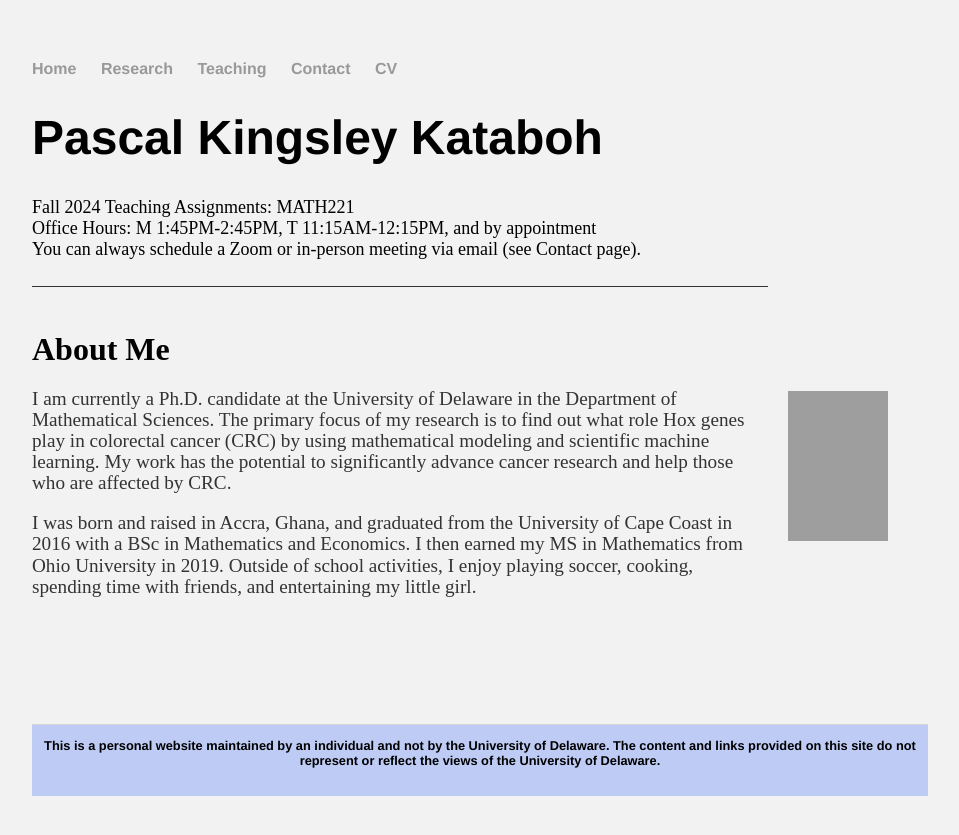
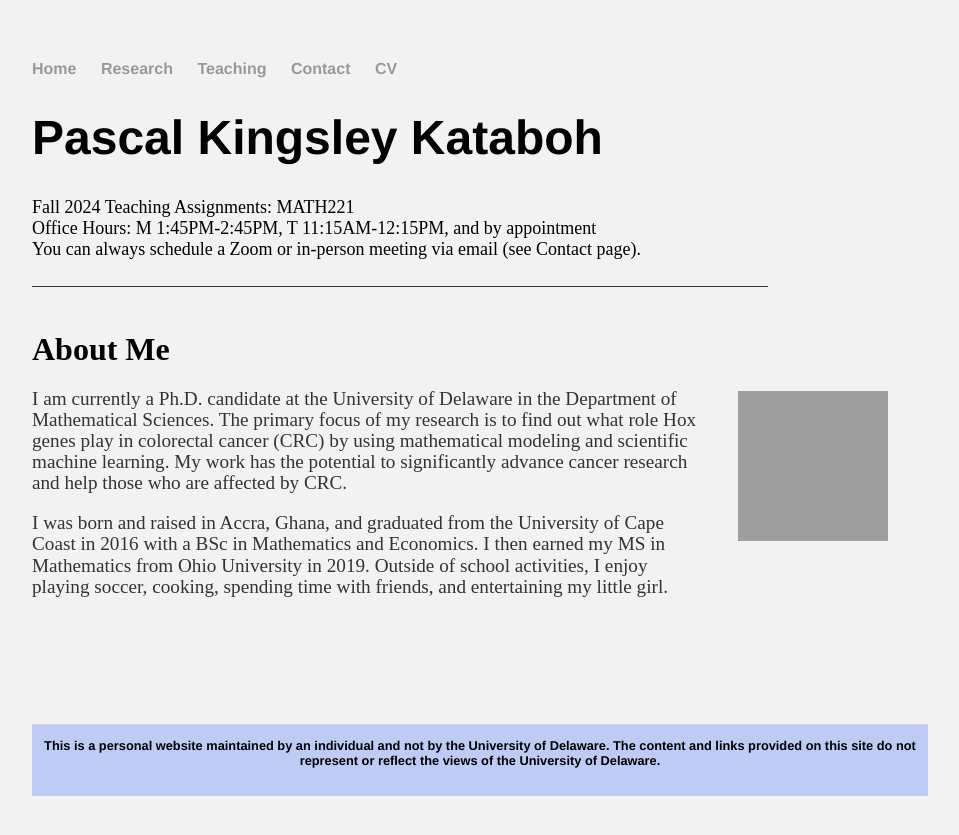
Before and after one commit to kataboh/kataboh.github.io, a Jekyll site: the page built from index.html, in a window 1280 px wide. Shown: the top 835 px of the page, without its empty margins (160-1119 px from the left). Built offline with Jekyll 4.4.1, drawn with Linux system fonts in a browser that asks for light colours; grey boxes are pictures that could not be loaded.

Commit message:
Update index.html

```diff
--- a/index.html
+++ b/index.html
@@ -16,7 +16,7 @@
 	<br>
 
 	<br>
-	<p style="padding:40px;float:right;"><img src="images/Kataboh_Pascal_kingsley_436-4797-Retouched.jpg" width="100" height="150">
+	<p style="padding:40px;float:right;"><img src="images/Kataboh_Pascal_kingsley_436-4797-Retouched.jpg" width="150" height="150">
 	</p>
 	<font size="6"><b>About Me</b></font>
 	<br>
```
